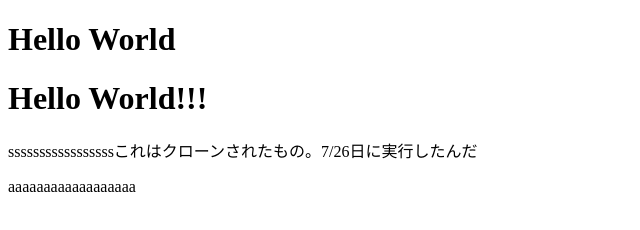
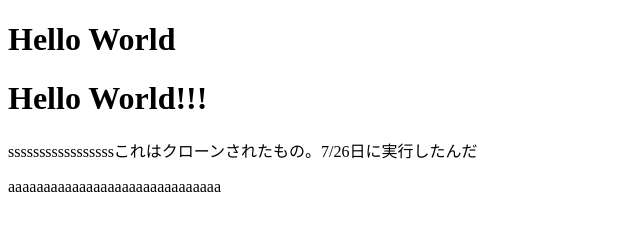
Before and after one commit to manabytest/GitSample, a plain HTML site: page index.html in a window 1280 px wide. Shown: the whole page, without its empty margins (0-640 px from the left). Drawn offline with Linux system fonts and the light colour scheme.

Commit message:
tetetete

```diff
--- a/index.html
+++ b/index.html
@@ -10,7 +10,7 @@
     <h1>Hello World</h1>
     <h1>Hello World!!!</h1>
     <p>sssssssssssssssssこれはクローンされたもの。7/26日に実行したんだ</p>
-    <p>aaaaaaaaaaaaaaaaaa
+    <p>aaaaaaaaaaaaaaaaaaaaaaaaaaaaaa
     </p>
     <!-- これはクローンしたもの-->
 </body>
```
